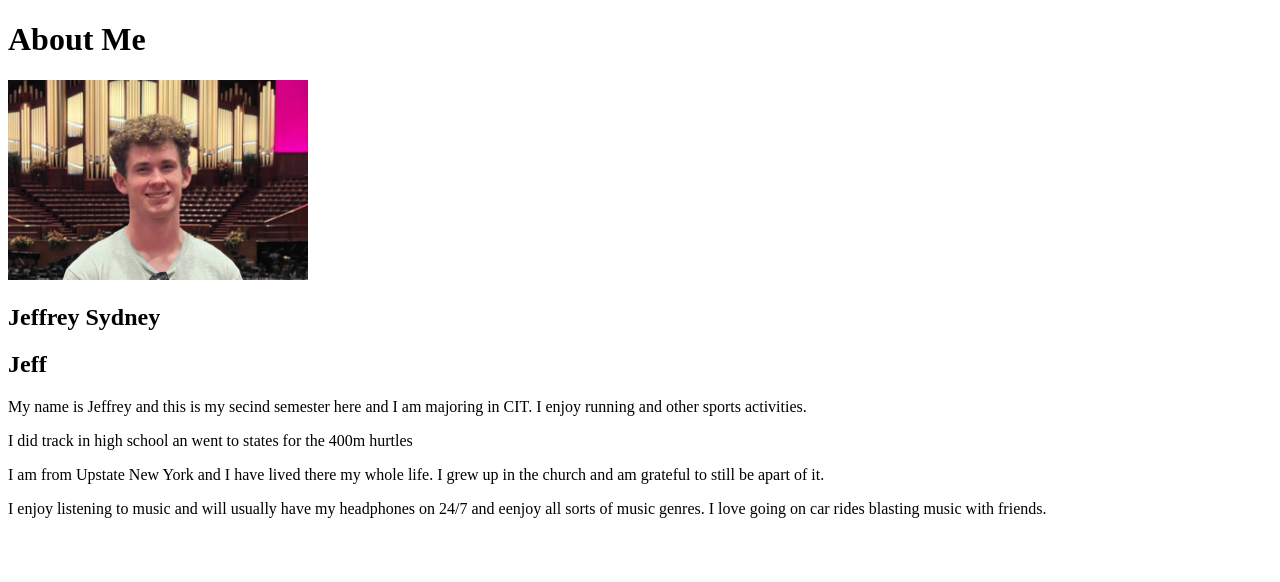
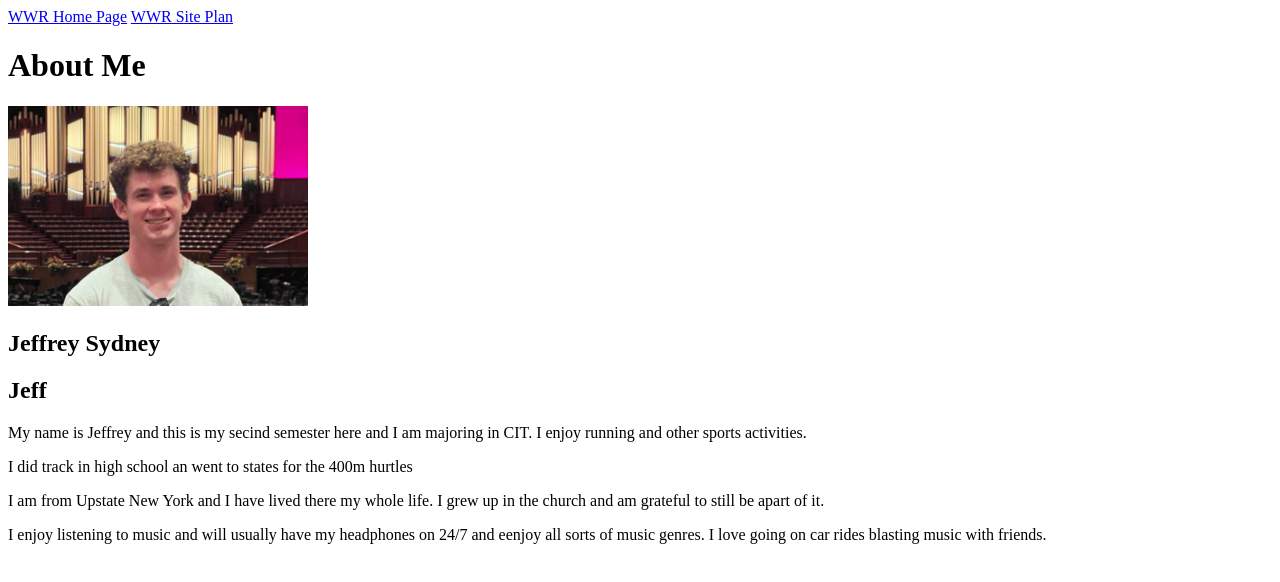
Before and after one commit to jeffsyd/wdd130, a plain HTML site: page index.html in a window 1280 px wide. Drawn offline with Linux system fonts and the light colour scheme.

Commit message:
Added Home Page to Site

```diff
--- a/index.html
+++ b/index.html
@@ -7,6 +7,10 @@
     <title>Home Page</title>
 </head>
 <body>
+    <nav>
+        <a href="wwr/index.html">WWR Home Page</a>
+        <a href="wwr/site-plan-rafting.html">WWR Site Plan</a>
+    </nav>
     <h1>About Me</h1>
     <img src="IMG_1402.JPG" width="300 height =300"/>
     <h2>Jeffrey Sydney</h2>
```
Also changed, not shown: 1 other file.
